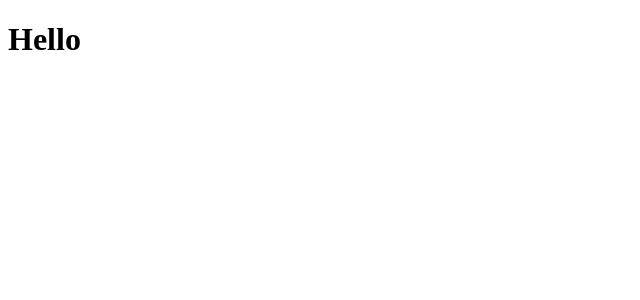
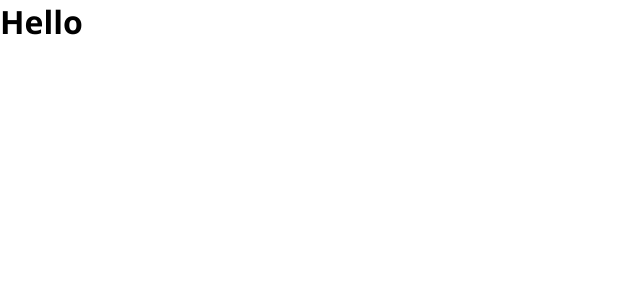
Before and after one commit to ericoabs/game-store, a React (Create React App) app: page / in a window 1280 px wide. Shown: the top 300 px of the page, without its empty margins (0-640 px from the left). Built offline with nearby package versions, Linux system fonts and the light colour scheme.

Commit message:
Configuração de fontes e estilos globais

```diff
--- a/public/index.html
+++ b/public/index.html
@@ -3,28 +3,15 @@
   <head>
     <meta charset="utf-8" />
     <link rel="icon" href="%PUBLIC_URL%/favicon.ico" />
+    <link rel="preconnect" href="https://fonts.gstatic.com">
+    <link href="https://fonts.googleapis.com/css2?family=Montserrat:ital,wght@0,900;1,900&family=Open+Sans:ital,wght@0,400;0,700;1,400;1,700&display=swap" rel="stylesheet">    <link rel="stylesheet" href="https://fonts.googleapis.com/css2?family=Montserrat:ital,wght@0,900;1,900&family=Open+Sans:ital,wght@0,400;0,700;1,400;1,700&display=swap">
     <meta name="viewport" content="width=device-width, initial-scale=1" />
     <meta name="theme-color" content="#000000" />
     <meta
       name="description"
       content="Web site created using create-react-app"
     />
-    <link rel="apple-touch-icon" href="%PUBLIC_URL%/logo192.png" />
-    <!--
-      manifest.json provides metadata used when your web app is installed on a
-      user's mobile device or desktop. See https://developers.google.com/web/fundamentals/web-app-manifest/
-    -->
-    <link rel="manifest" href="%PUBLIC_URL%/manifest.json" />
-    <!--
-      Notice the use of %PUBLIC_URL% in the tags above.
-      It will be replaced with the URL of the `public` folder during the build.
-      Only files inside the `public` folder can be referenced from the HTML.
-
-      Unlike "/favicon.ico" or "favicon.ico", "%PUBLIC_URL%/favicon.ico" will
-      work correctly both with client-side routing and a non-root public URL.
-      Learn how to configure a non-root public URL by running `npm run build`.
-    -->
-    <title>React App</title>
+    <title>Game Store</title>
   </head>
   <body>
     <noscript>You need to enable JavaScript to run this app.</noscript>
--- a/src/index.tsx
+++ b/src/index.tsx
@@ -1,10 +1,12 @@
 import React from 'react';
 import ReactDOM from 'react-dom';
 import { Home } from './pages/Home';
+import { GlobalStyles } from './styles/global-styles';
 
 ReactDOM.render(
   <React.StrictMode>
     <Home />
+    <GlobalStyles />
   </React.StrictMode>,
   document.getElementById('root'),
 );
--- /dev/null
+++ b/src/styles/global-styles.ts
@@ -0,0 +1,17 @@
+import { createGlobalStyle } from 'styled-components';
+
+export const GlobalStyles = createGlobalStyle`
+  * {
+    margin: 0;
+    padding: 0;
+    box-sizing: border-box;
+  }
+  html {
+    font-size: 62.5%;
+    scroll-behavior: smooth;
+  }
+  body {
+      font-size: 1.6rem;
+      font-family: 'Open Sans', sans-serif;
+  }
+`;
```
